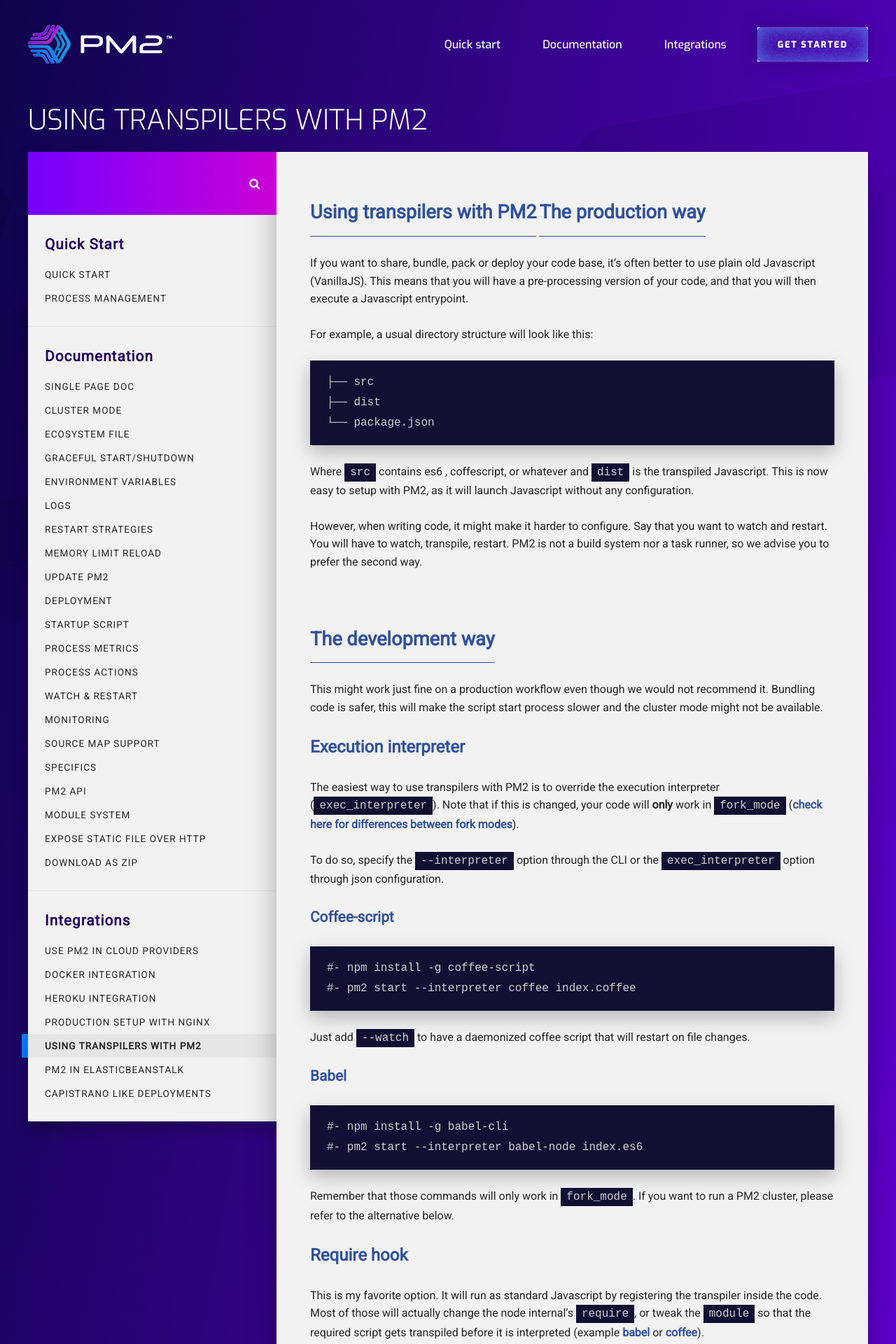
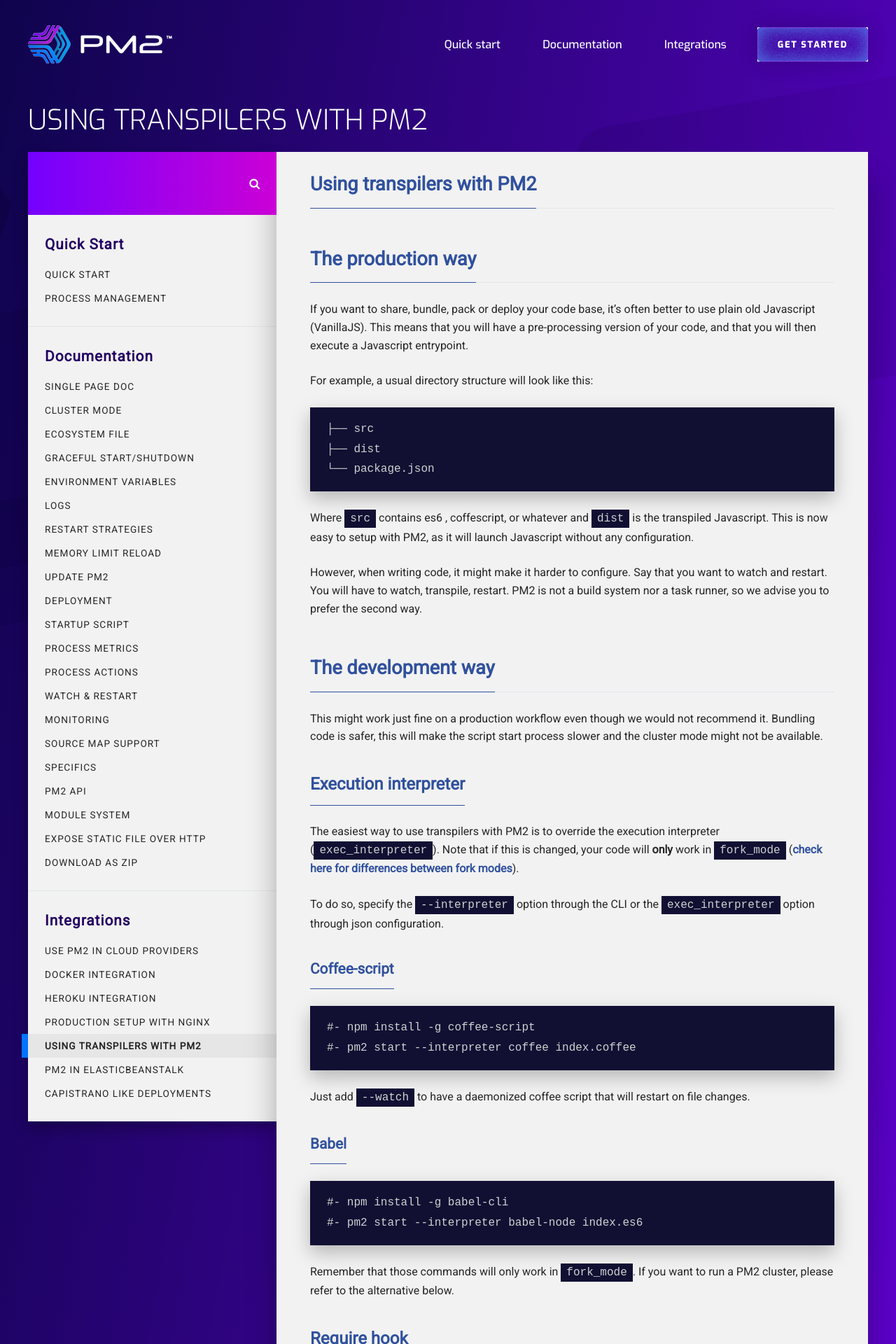
Before and after one commit to pm2-hive/pm2-hive.github.io, a Jekyll site: the page built from docs/tutorial/using-transpilers-with-pm2.md, in a window 1280 px wide. Shown: the top 1920 px of the page at 70% size. Built offline with Jekyll 4.4.1, drawn with Linux system fonts in a browser that asks for light colours; comment, search, counter and statistics services are not loaded.

```diff
--- a/_layouts/docs.html
+++ b/_layouts/docs.html
@@ -86,7 +86,7 @@
         inputSelector: '.search-field input',
       });
     </script>
-    <script src="{{ site.url }}/assets/mobile-doc-nav.js"></script>
+    <script src="{{ site.url }}/assets/docs.js"></script>
     <script src="{{ site.url }}/assets/menu.js"></script>
   </body>
 </html>
--- a/_sass/section-doc.scss
+++ b/_sass/section-doc.scss
@@ -196,22 +196,12 @@
     box-shadow: 0 40px 40px rgba(0, 0, 0, 0.3);
 
     h2 {
-      display: inline-block;
-      padding: 11px 0;
-      border-bottom: 1px solid currentColor;
       font-size: 1.7rem;
+      border-bottom: 1px solid #e2e6eb;
 
       &:not(:first-child) {
         margin-top: 40px;
       }
-      // &::after {
-      //   content: "";
-      //   position: absolute;
-      //   display: block;
-      //   left: 0;
-      //   right: 0;
-      //   border-bottom: 1px solid #e2e6eb;
-      // }
     }
 
     h3 {
@@ -220,6 +210,30 @@
 
     h4 {
       font-size: 1.3rem;
+    }
+    h2,
+    h3,
+    h4 {
+      a {
+        display: inline-block;
+        padding: 11px 0;
+        border-bottom: 1px solid currentColor;
+        margin-bottom: -1px;
+        &:hover {
+          text-decoration: none;
+          &::before {
+            opacity: 1;
+          }
+        }
+        &::before {
+          content: "¶";
+          width: 0.8em;
+          display: inline-block;
+          margin-left: -0.8em;
+          opacity: 0;
+          transition: opacity 0.2s;
+        }
+      }
     }
 
     a,
--- a/assets/mobile-doc-nav.js
+++ b/assets/docs.js
@@ -1,4 +1,16 @@
 (() => {
+  function __hPopulate(el, child) {
+    if (!child) return;
+    if (typeof child === "string") {
+      el.appendChild(document.createTextNode(child));
+    } else if (!child.nodeType && typeof child.length === "number") {
+      for (let i = 0; i < child.length; i += 1) {
+        __hPopulate(el, child[i]);
+      }
+    } else {
+      el.appendChild(child);
+    }
+  }
   function h(tag, props, ...children) {
     const el = document.createElement(tag);
     if (props) {
@@ -13,15 +25,14 @@
       }
     }
     for (const child of children) {
-      if (typeof child === "string") {
-        el.appendChild(document.createTextNode(child));
-      } else {
-        el.appendChild(child);
-      }
+      __hPopulate(el, child);
     }
     return el;
   }
 
+  /**
+   * Setup responsive navigation
+   */
   const SMALL_MOBILE_WIDTH = 750;
   const root = document.querySelector(".doc-nav-and-content nav");
   if (!root) return;
@@ -73,7 +84,7 @@
         navToplevel.style.height = "0px";
       });
     }
-    scheduleTransitionEnd()
+    scheduleTransitionEnd();
   }
 
   function uncollapse() {
@@ -81,7 +92,7 @@
     const scrollHeight = navToplevel.scrollHeight;
     root.classList.remove("collapsed");
     navToplevel.style.height = scrollHeight + "px";
-    scheduleTransitionEnd()
+    scheduleTransitionEnd();
   }
 
   function adaptNav(transition) {
@@ -102,4 +113,15 @@
 
   addEventListener("resize", adaptNav);
   adaptNav(false);
+
+  /**
+   * Wrap each title in a link
+   */
+  document
+    .querySelectorAll(".doc-content h1[id], h2[id], h3[id], h4[id]")
+    .forEach(element => {
+      element.appendChild(
+        h("a", { href: "#" + element.id }, element.childNodes)
+      );
+    });
 })();
```
